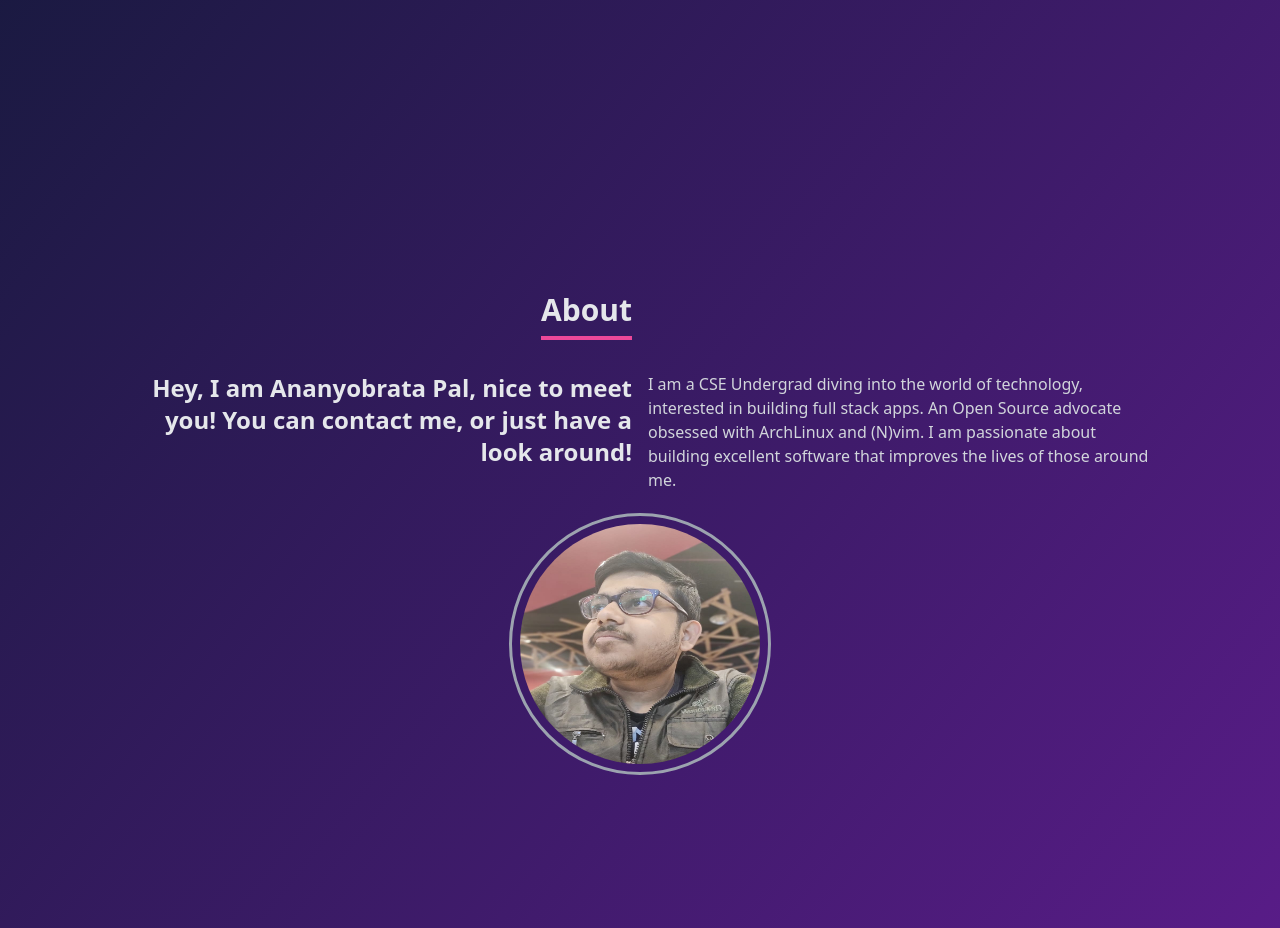
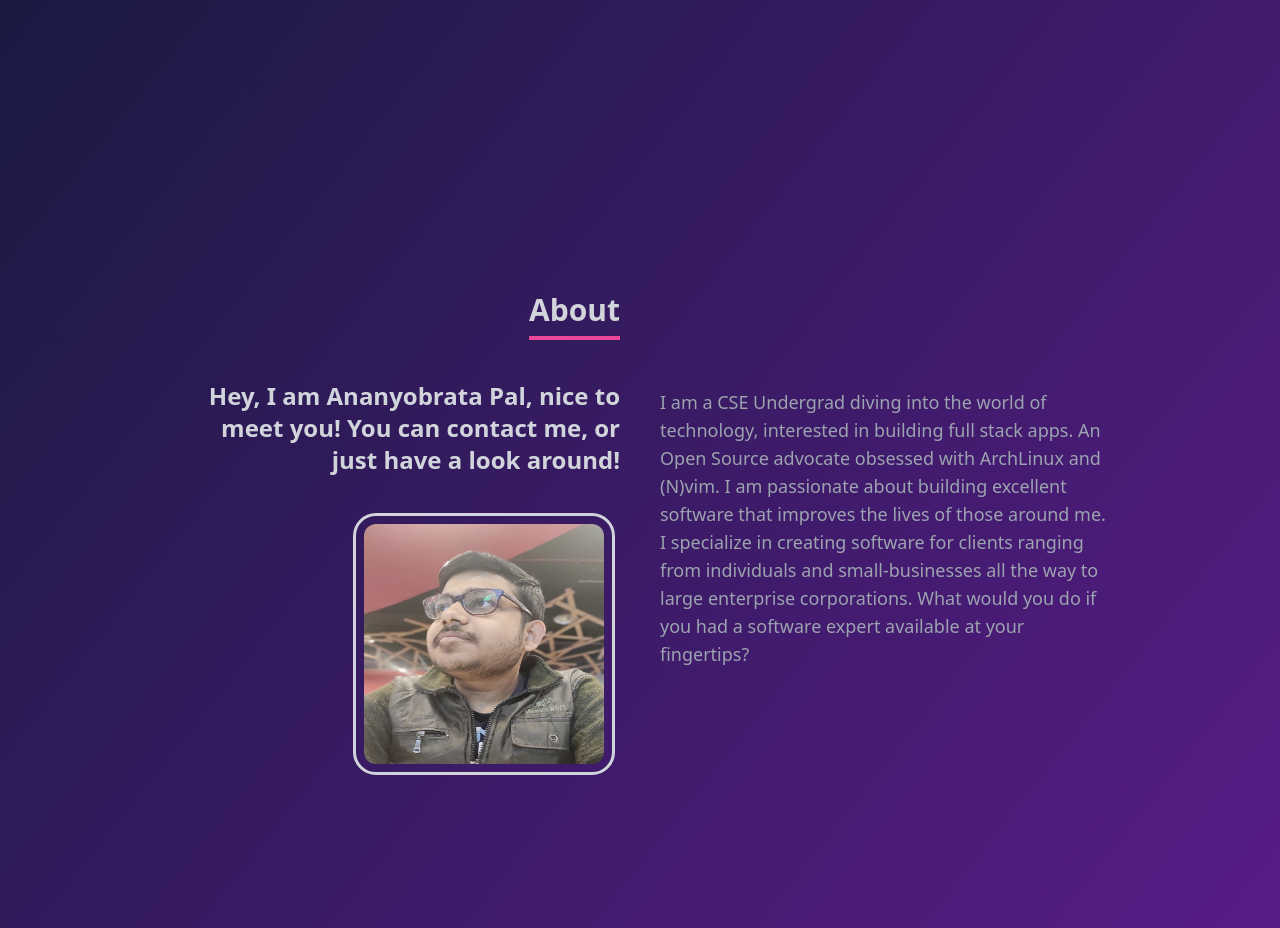
Before and after one commit to ananyo141/Portfolio, a React (Create React App) app: page / in a window 1280 px wide. Shown: the part 680-1608 px from the top of the page. Built offline with nearby package versions, Linux system fonts and the light colour scheme; the HTML template or start-up script is replaced by a standard one.

Commit message:
add Experience component update site title change about picture layout to the left column (with flex)

```diff
--- a/public/index.html
+++ b/public/index.html
@@ -8,7 +8,7 @@
       name="description"
       content="Portfolio website"
     />
-    <title>Portfolio</title>
+    <title>Ananyobrata's Portfolio</title>
   </head>
   <body>
     <noscript>You need to enable JavaScript to run this app.</noscript>
--- a/src/App.js
+++ b/src/App.js
@@ -2,6 +2,7 @@
 import Home from "./components/Home";
 import About from "./components/About";
 import Skills from "./components/Skills";
+import Experience from "./components/Experience";
 import Projects from "./components/Projects";
 import Contact from "./components/Contact";
 
@@ -12,6 +13,7 @@
       <Home />
       <About />
       <Skills />
+      <Experience />
       <Projects />
       <Contact />
     </div>
--- a/src/components/About.jsx
+++ b/src/components/About.jsx
@@ -5,31 +5,31 @@
   return (
     <div
       name="About"
-      className="flex flex-col gap-8 h-screen justify-center items-center text-gray-400"
+      className="flex h-screen text-gray-300 gap-10 items-center justify-center"
     >
-      <div name="About String" className="grid grid-cols-2 gap-4">
-        <h3 className="text-3xl font-bold border-b-4 pb-2 text-gray-200 border-pink-500">
+      <div className="flex flex-col items-end">
+        <h3 className="text-3xl mb-10 font-bold border-b-4 pb-2 border-pink-500">
           About
         </h3>
-        <div></div>
-      </div>
-      <div className="grid grid-cols-2 gap-4">
-        <p className="text-2xl max-w-lg font-bold text-gray-200 text-right">
+        <p className="text-2xl max-w-md font-bold text-right">
           Hey, I am Ananyobrata Pal, nice to meet you! You can contact me, or
           just have a look around!
         </p>
-        <p className="max-w-lg text-gray-300">
-          I am a CSE Undergrad diving into the world of technology, interested
-          in building full stack apps. An Open Source advocate obsessed with
-          ArchLinux and (N)vim. I am passionate about building excellent
-          software that improves the lives of those around me.
-        </p>
+        <img
+          src={facePhoto}
+          className="w-60 h-60 rounded-xl block mt-12 mr-4 outline outline-offset-8"
+          alt="Image of Me"
+        />
       </div>
-      <img
-        src={facePhoto}
-        className="w-60 h-60 rounded-full block outline outline-offset-8"
-        alt="Image of Me"
-      />
+      <p className="max-w-sm lg:max-w-md font-light text-lg text-gray-400">
+        I am a CSE Undergrad diving into the world of technology, interested in
+        building full stack apps. An Open Source advocate obsessed with
+        ArchLinux and (N)vim. I am passionate about building excellent software
+        that improves the lives of those around me. I specialize in creating
+        software for clients ranging from individuals and small-businesses all
+        the way to large enterprise corporations. What would you do if you had a
+        software expert available at your fingertips?
+      </p>
     </div>
   );
 };
--- /dev/null
+++ b/src/components/Experience.jsx
@@ -0,0 +1,7 @@
+import React from "react";
+
+const Experience = () => {
+  return <div name="Experience"></div>;
+};
+
+export default Experience;
```
